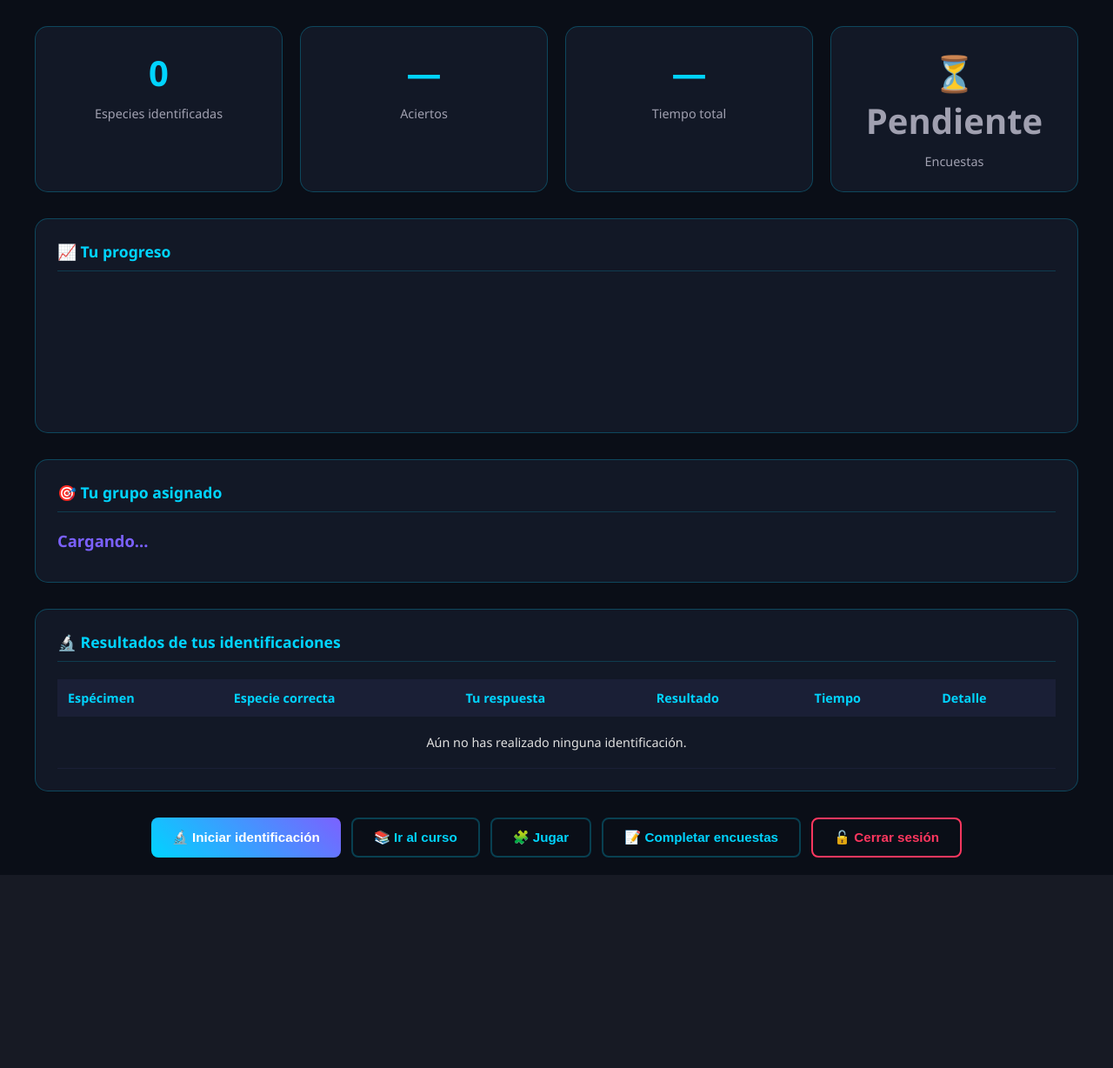
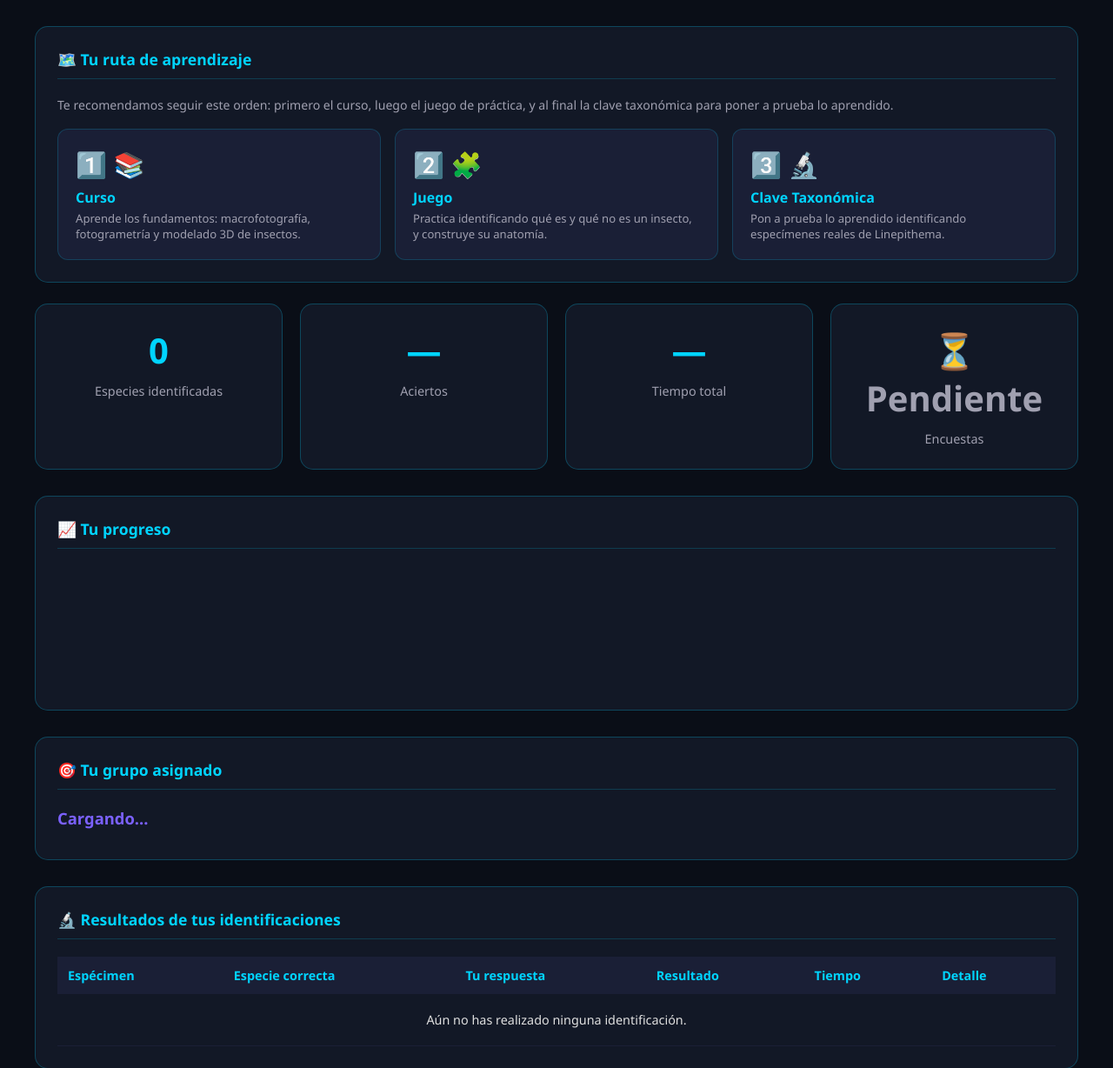
Before and after one commit to jsvc1982-lab/entobio-plataforma, a Flask app: page /dashboard in a window 1280 px wide. Shown: the part 103-1331 px from the top of the page at 87% size. Before the commit the page ends 1109 px from the top, so only its background shows below. Run offline with Flask 3, Linux system fonts and the light colour scheme; the visitor is signed in with stand-in values (Sample User, id 1); data that the repository does not hold is empty; parts of the project's set-up code (start-up, migrations or seed data) failed here and were passed over.

Commit message:
Arreglo de imagenes del juego y nuevo dashboard

```diff
--- a/backend/app.py
+++ b/backend/app.py
@@ -190,8 +190,16 @@ def serve_admin():
     return send_from_directory(app.template_folder, 'admin_login.html')
 
 @app.route('/juego')
+def redirigir_juego():
+    return redirect('/juego/')
+
+@app.route('/juego/')
 def serve_juego():
     return send_from_directory(app.static_folder, 'juego/index.html')
+
+@app.route('/juego/<path:filename>')
+def serve_juego_assets(filename):
+    return send_from_directory(os.path.join(app.static_folder, 'juego'), filename)
 
 # ===== CURSO: navegación de contenido (solo lectura, viene de curso_data.json) =====
 
--- a/frontend/templates/dashboard.html
+++ b/frontend/templates/dashboard.html
@@ -178,6 +178,31 @@
         <div class="user-info">👤 <span id="userName">Cargando...</span></div>
     </div>
 
+    <!-- ===== HUB: Curso, Juego, Clave con orden recomendado ===== -->
+    <div class="card" style="margin-bottom:24px;">
+        <div class="card-title">🗺️ Tu ruta de aprendizaje</div>
+        <p style="color:#A0A0B0; font-size:0.88rem; margin-bottom:18px;">
+            Te recomendamos seguir este orden: primero el curso, luego el juego de práctica, y al final la clave taxonómica para poner a prueba lo aprendido.
+        </p>
+        <div style="display:grid; grid-template-columns:repeat(auto-fit,minmax(220px,1fr)); gap:16px;">
+            <div onclick="window.location.href='/curso'" style="cursor:pointer; background:#1A1F36; border:1px solid #00D4FF30; border-radius:12px; padding:20px; transition:transform .15s ease;" onmouseover="this.style.transform='translateY(-3px)'" onmouseout="this.style.transform='none'">
+                <div style="font-size:1.8rem;">1️⃣ 📚</div>
+                <div style="color:#00D4FF; font-weight:bold; margin:8px 0 4px;">Curso</div>
+                <div style="color:#A0A0B0; font-size:0.82rem;">Aprende los fundamentos: macrofotografía, fotogrametría y modelado 3D de insectos.</div>
+            </div>
+            <div onclick="window.location.href='/juego/'" style="cursor:pointer; background:#1A1F36; border:1px solid #00D4FF30; border-radius:12px; padding:20px; transition:transform .15s ease;" onmouseover="this.style.transform='translateY(-3px)'" onmouseout="this.style.transform='none'">
+                <div style="font-size:1.8rem;">2️⃣ 🧩</div>
+                <div style="color:#00D4FF; font-weight:bold; margin:8px 0 4px;">Juego</div>
+                <div style="color:#A0A0B0; font-size:0.82rem;">Practica identificando qué es y qué no es un insecto, y construye su anatomía.</div>
+            </div>
+            <div onclick="iniciarIdentificacion()" style="cursor:pointer; background:#1A1F36; border:1px solid #00D4FF30; border-radius:12px; padding:20px; transition:transform .15s ease;" onmouseover="this.style.transform='translateY(-3px)'" onmouseout="this.style.transform='none'">
+                <div style="font-size:1.8rem;">3️⃣ 🔬</div>
+                <div style="color:#00D4FF; font-weight:bold; margin:8px 0 4px;">Clave Taxonómica</div>
+                <div style="color:#A0A0B0; font-size:0.82rem;">Pon a prueba lo aprendido identificando especímenes reales de Linepithema.</div>
+            </div>
+        </div>
+    </div>
+
     <!-- Estadísticas rápidas -->
     <div class="stats-grid">
         <div class="stat-card">
@@ -239,9 +264,6 @@
 
     <!-- Botones -->
     <div class="flex-buttons">
-        <button class="btn btn-primary" id="btnIniciar" onclick="iniciarIdentificacion()">🔬 Iniciar identificación</button>
-        <button class="btn btn-secondary" onclick="window.location.href='/curso'">📚 Ir al curso</button>
-        <button class="btn btn-secondary" onclick="window.location.href='/juego'">🧩 Jugar</button>
         <button class="btn btn-secondary" id="btnEncuestas" onclick="irAEncuestas()">📝 Completar encuestas</button>
         <button class="btn btn-danger" onclick="cerrarSesion()">🔓 Cerrar sesión</button>
         <button class="btn-cert" id="btnCertificado" onclick="generarCertificado()">📜 Descargar certificado</button>
@@ -293,7 +315,8 @@
             if (!datosUsuario.grupo_asignado) {
                 grupoEl.textContent   = 'Sin asignar';
                 mensajeEl.textContent = '⚠️ Aún no tienes grupo asignado. Espera a que el administrador te asigne uno.';
-                document.getElementById('btnIniciar').disabled = true;
+                const btnI = document.getElementById('btnIniciar');
+                if (btnI) btnI.disabled = true;
             } else {
                 const descripciones = {
                     '2D':     'Usarás imágenes 2D para identificar las especies.',
@@ -343,8 +366,10 @@
             // Botón iniciar
             if (total >= 2) {
                 const btn = document.getElementById('btnIniciar');
-                btn.disabled = true;
-                btn.title    = 'Ya completaste las dos identificaciones';
+                if (btn) {
+                    btn.disabled = true;
+                    btn.title    = 'Ya completaste las dos identificaciones';
+                }
             }
 
             await verificarEncuestasPendientes();
```
Also changed, not shown: backend/data/curso_data.json, 1 other file.
